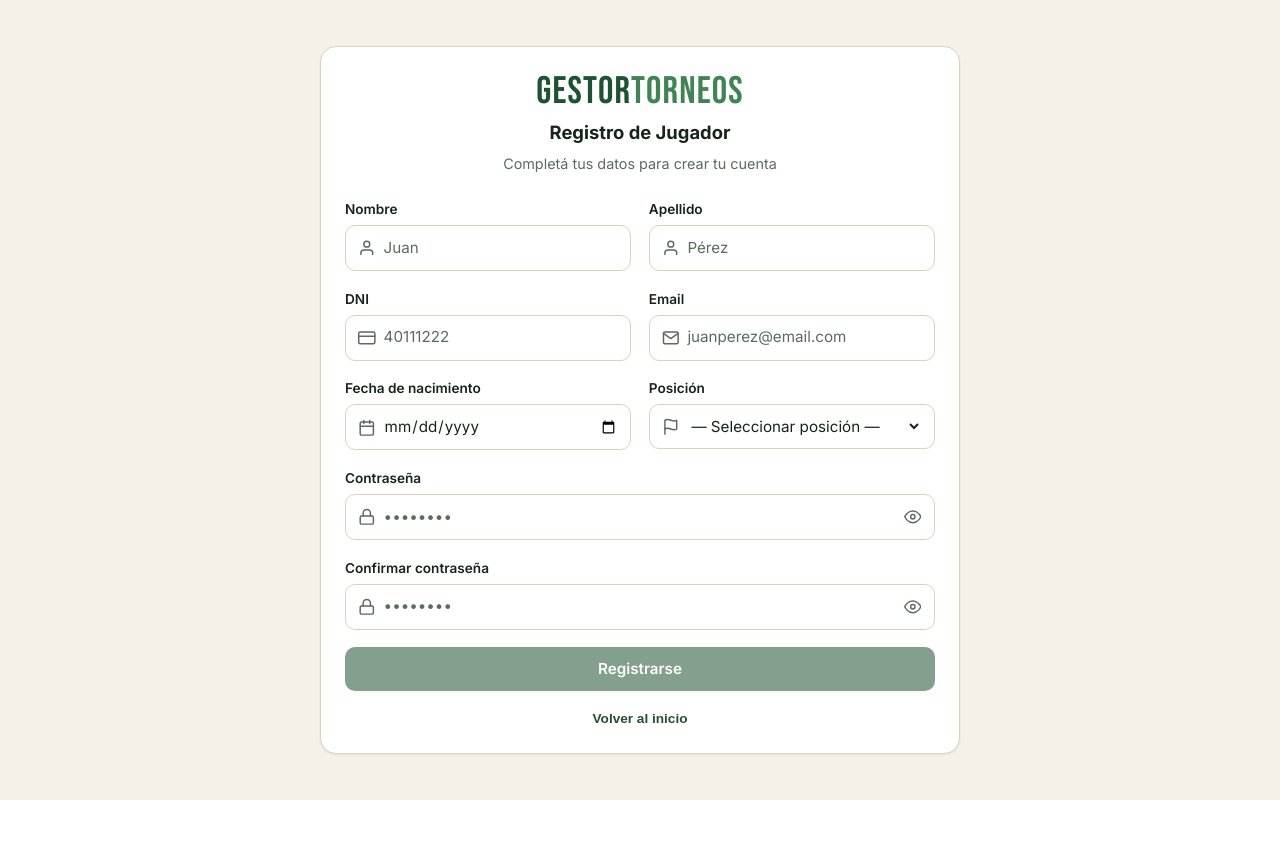
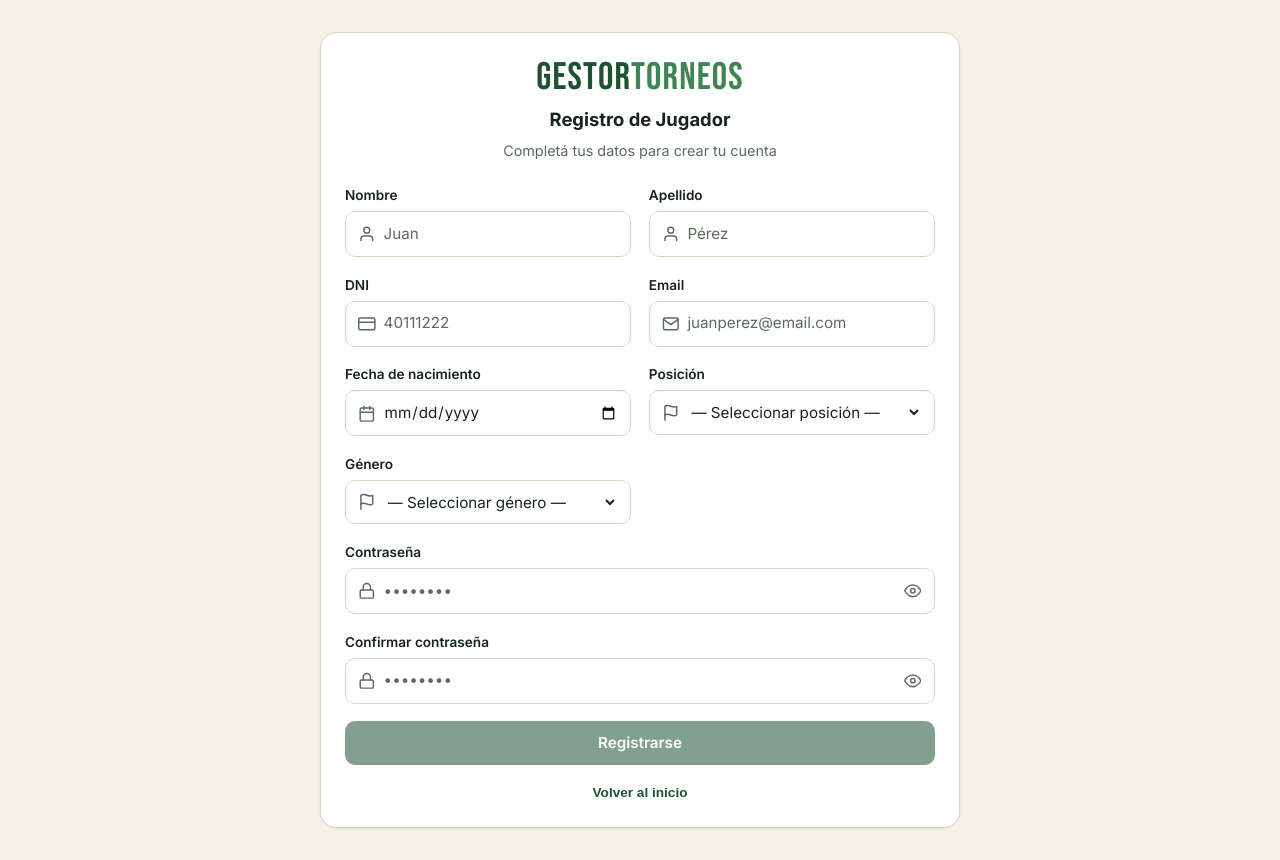
Before and after one commit to tomasandino12/frontend-TPtorneos, a React (Vite) app: page /registro in a window 1280 px wide. Before the commit the page ends 800 px from the top, so only its background shows below. Built offline with nearby package versions, Linux system fonts and the light colour scheme; no server answers.

Commit message:
Validación de las categorías de equipo (genero y edad)

```diff
--- a/src/components/EquipoInfo.jsx
+++ b/src/components/EquipoInfo.jsx
@@ -130,10 +130,13 @@ export default function EquipoInfo({ equipoId, showVolver = true, onEquipoLeft }
     if (equipoId) fetchEquipo();
   }, [equipoId]);
 
-  // Jugadores sin equipo, solo si el jugador logueado es capitán de este equipo
+  // Jugadores sin equipo, solo si el jugador logueado es capitán de este
+  // equipo — filtrados por el backend según género/edad para la categoría de
+  // ESTE equipo (antes traía todos los libres y acá solo se filtraba por
+  // nombre/posición; ver getJugadoresSinEquipo en jugador.controler.ts).
   useEffect(() => {
-    if (!esCapitanDeEsteEquipo) return;
-    apiFetch("/jugadores/sin-equipo")
+    if (!esCapitanDeEsteEquipo || !equipo?.categoria) return;
+    apiFetch(`/jugadores/sin-equipo?categoria=${encodeURIComponent(equipo.categoria)}`)
       .then((res) => res.json())
       .then((data) => {
         if (Array.isArray(data.data)) {
@@ -142,7 +145,7 @@ export default function EquipoInfo({ equipoId, showVolver = true, onEquipoLeft }
         }
       })
       .catch((err) => console.error("Error cargando jugadores sin equipo:", err));
-  }, [esCapitanDeEsteEquipo]);
+  }, [esCapitanDeEsteEquipo, equipo?.categoria]);
 
   // Invitaciones ya enviadas por este equipo y todavía pendientes (para no
   // dejar invitar dos veces al mismo jugador desde el buscador)
--- a/src/pages/InicioSesion.jsx
+++ b/src/pages/InicioSesion.jsx
@@ -35,7 +35,7 @@ function InicioSesion() {
   const [enviandoGoogle, setEnviandoGoogle] = useState(false);
   const [credentialPendiente, setCredentialPendiente] = useState(null);
   const [datosGooglePendiente, setDatosGooglePendiente] = useState(null);
-  const [datosFaltantes, setDatosFaltantes] = useState({ dni: "", fechaNacimiento: "", posicion: "" });
+  const [datosFaltantes, setDatosFaltantes] = useState({ dni: "", fechaNacimiento: "", posicion: "", genero: "" });
   const [datosFaltantesError, setDatosFaltantesError] = useState("");
 
   const handleSubmit = async (e) => {
@@ -173,6 +173,10 @@ function InicioSesion() {
     }
     if (!datosFaltantes.posicion) {
       setDatosFaltantesError("Elegí tu posición.");
+      return;
+    }
+    if (!datosFaltantes.genero) {
+      setDatosFaltantesError("Elegí tu género.");
       return;
     }
 
@@ -351,6 +355,28 @@ function InicioSesion() {
             </div>
           </div>
 
+          <div className="ui-field">
+            <label className="ui-field-label" htmlFor="genero-google">
+              Género
+            </label>
+            <div className="ui-field-control">
+              <FiFlag className="ui-field-icon" />
+              <select
+                id="genero-google"
+                className="ui-field-input"
+                value={datosFaltantes.genero}
+                onChange={(e) => setDatosFaltantes({ ...datosFaltantes, genero: e.target.value })}
+                required
+              >
+                <option value="" disabled>
+                  — Seleccionar género —
+                </option>
+                <option value="femenino">Femenino</option>
+                <option value="masculino">Masculino</option>
+              </select>
+            </div>
+          </div>
+
           {datosFaltantesError && <Alert variant="error">{datosFaltantesError}</Alert>}
           {googleError && <Alert variant="error">{googleError}</Alert>}
 
--- a/src/pages/Registro.jsx
+++ b/src/pages/Registro.jsx
@@ -15,6 +15,7 @@ function Registro() {
     email: "",
     fecha_nacimiento: "",
     posicion: "",
+    genero: "",
     contraseña: "",
     confirmarContraseña: "",
   });
@@ -46,6 +47,7 @@ function Registro() {
     /\S+@\S+\.\S+/.test(form.email) &&
     form.fecha_nacimiento !== "" &&
     form.posicion !== "" &&
+    form.genero !== "" &&
     form.contraseña.length >= 6 &&
     form.confirmarContraseña === form.contraseña &&
     form.confirmarContraseña !== "";
@@ -65,6 +67,7 @@ function Registro() {
           email: form.email,
           fechaNacimiento: form.fecha_nacimiento,
           posicion: form.posicion,
+          genero: form.genero,
           contraseña: form.contraseña,
         }),
       });
@@ -185,6 +188,29 @@ function Registro() {
               </div>
             </div>
 
+            <div className="ui-field">
+              <label className="ui-field-label" htmlFor="genero">
+                Género
+              </label>
+              <div className="ui-field-control">
+                <FiFlag className="ui-field-icon" />
+                <select
+                  id="genero"
+                  name="genero"
+                  className="ui-field-input"
+                  value={form.genero}
+                  onChange={handleChange}
+                  required
+                >
+                  <option value="" disabled>
+                    — Seleccionar género —
+                  </option>
+                  <option value="femenino">Femenino</option>
+                  <option value="masculino">Masculino</option>
+                </select>
+              </div>
+            </div>
+
             <TextField
               label="Contraseña"
               type="password"
```
